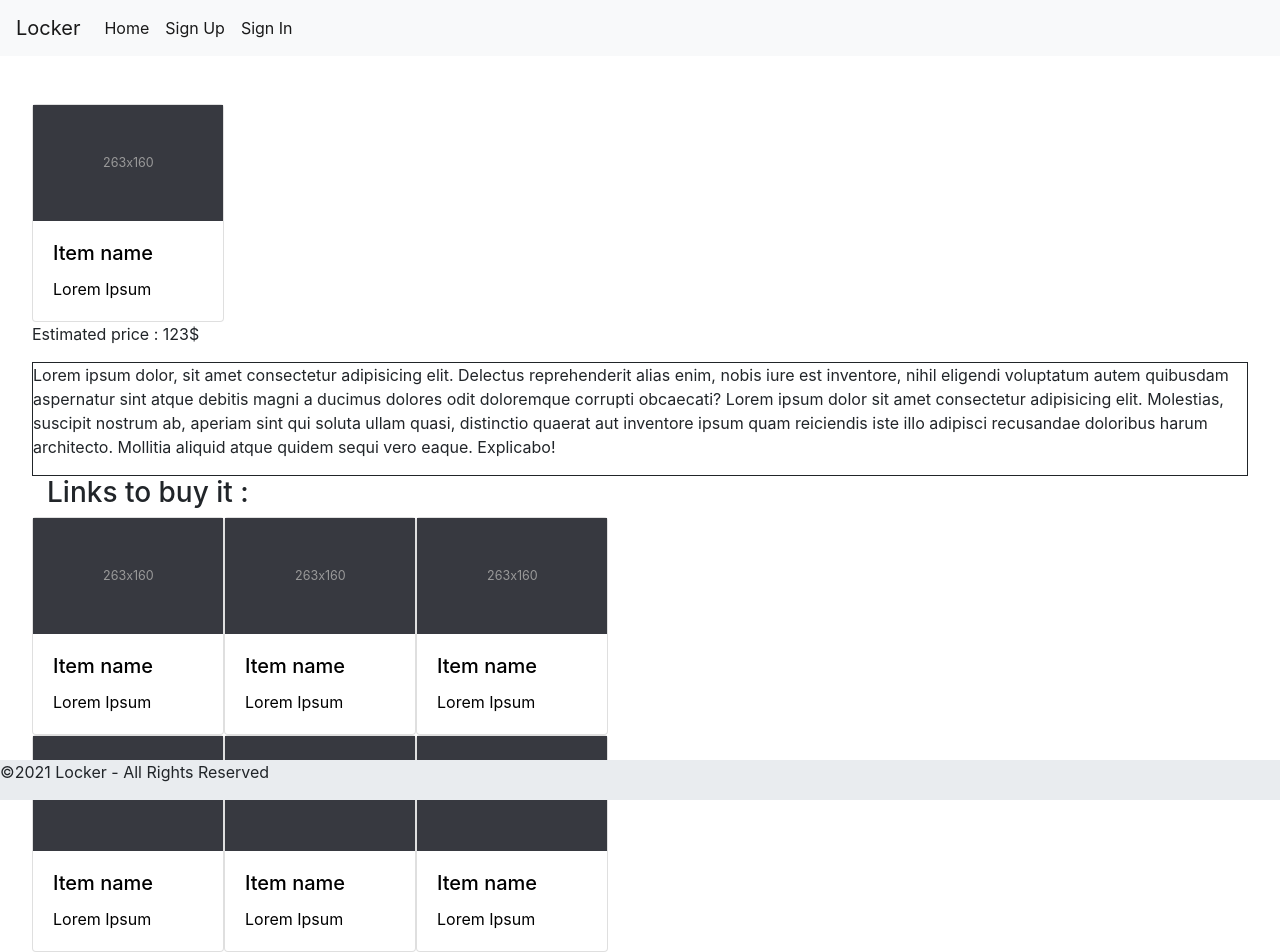
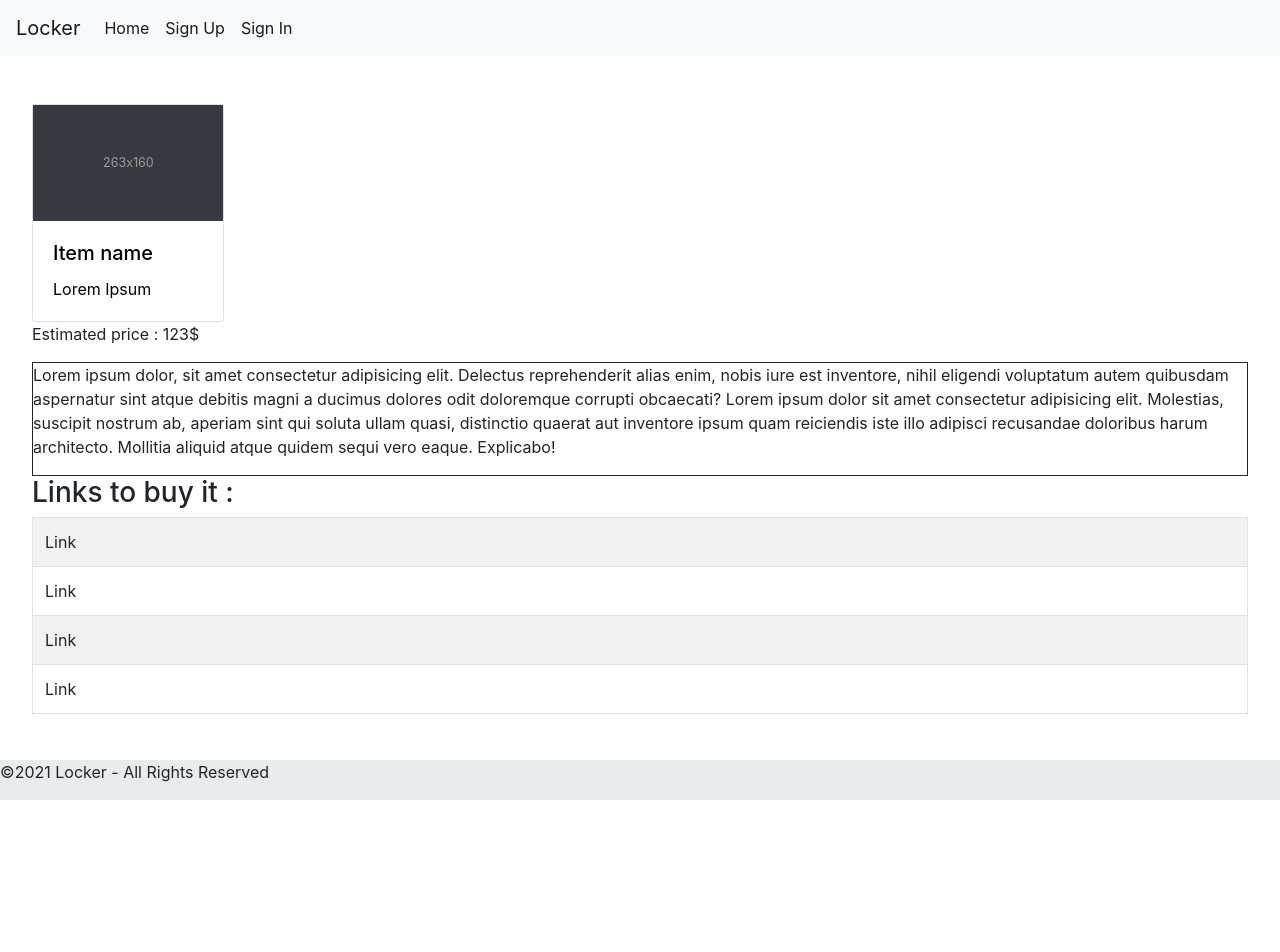
Before and after one commit to alexisbernier/locker-project, a React (Create React App) app: page /ItemPage in a window 1280 px wide. Shown: the top 952 px of the page. After the commit the page ends 800 px from the top, so only its background shows below. Built offline with nearby package versions, Linux system fonts and the light colour scheme.

Commit message:
update: updated Linkstobuyit

```diff
--- a/src/components/LinksToBuyIt.js
+++ b/src/components/LinksToBuyIt.js
@@ -1,21 +1,26 @@
-import Item from "./Item";
-import { Container, Row } from "react-bootstrap";
+import { Table } from "react-bootstrap";
 
 const LinksToBuyIt = () => {
   return (
-    <Container fluid>
+    <>
       <h3>Links to buy it :</h3>
-      <Row>
-        <Item />
-        <Item />
-        <Item />
-      </Row>
-      <Row>
-        <Item />
-        <Item />
-        <Item />
-      </Row>
-    </Container>
+      <Table striped bordered hover size="md">
+        <tbody>
+          <tr>
+            <td>Link</td>
+          </tr>
+          <tr>
+            <td>Link</td>
+          </tr>
+          <tr>
+            <td>Link</td>
+          </tr>
+          <tr>
+            <td>Link</td>
+          </tr>
+        </tbody>
+      </Table>
+    </>
   );
 };
 
```
